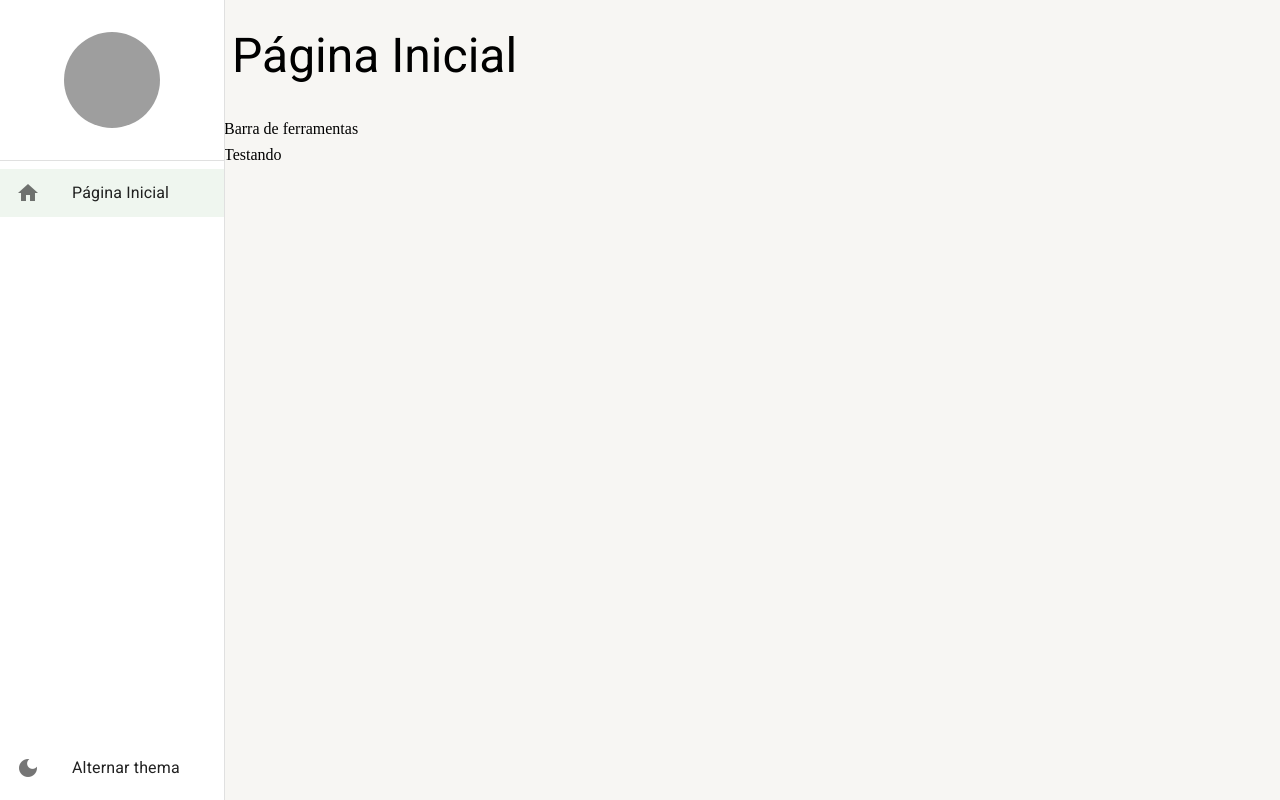
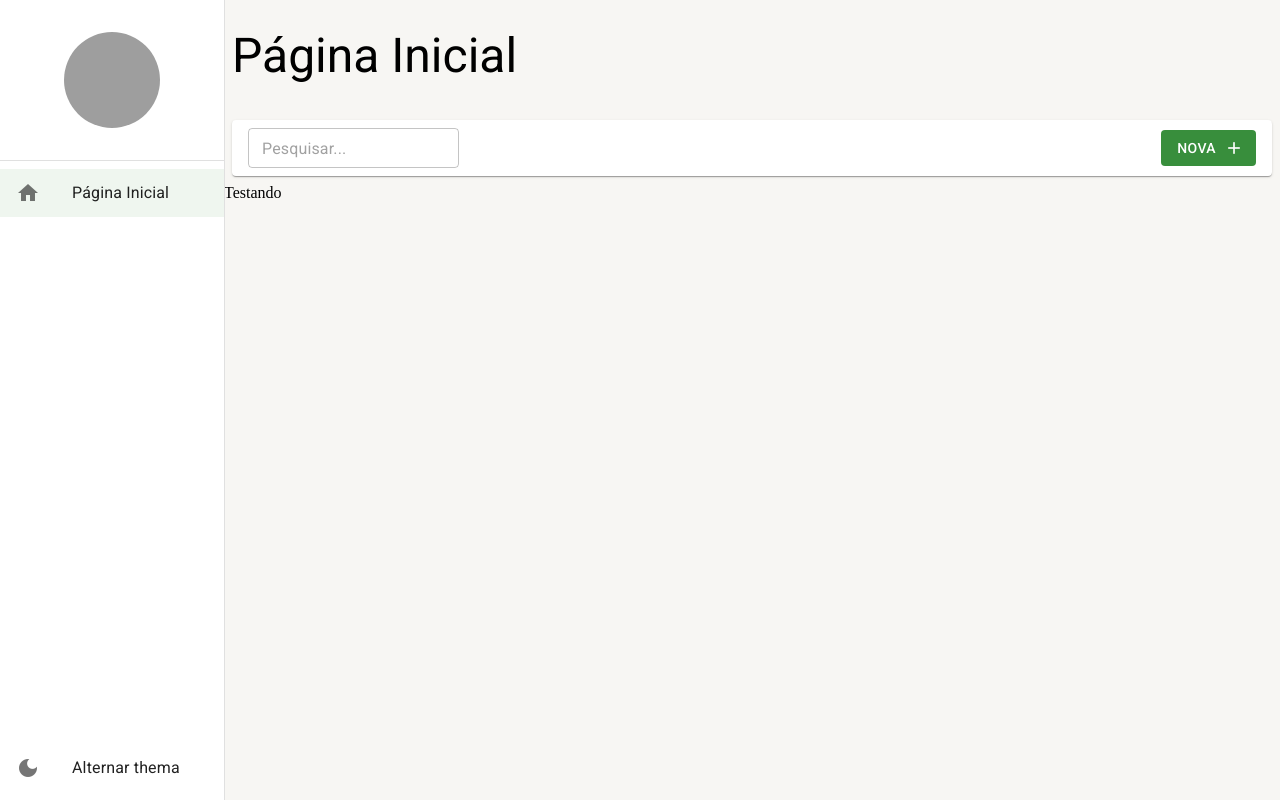
Before and after one commit to fabioluizrodrigues/ctrl-web-app, a React (Create React App) app: page /pagina-inicial in a window 1280 px wide. Built offline with nearby package versions, Linux system fonts and the light colour scheme; grey boxes are pictures that could not be loaded.

Commit message:
feat: pesquisa e botao novo na barra de ferramentas

```diff
--- a/src/pages/dashboard/Dashboard.tsx
+++ b/src/pages/dashboard/Dashboard.tsx
@@ -1,8 +1,17 @@
+import { BarraDeFerramentas } from '../../shared/components';
 import { LayoutBaseDePagina } from '../../shared/layouts';
 
 export const Dashboard = () => {
 	return (
-		<LayoutBaseDePagina titulo='Página Inicial' barraDeFerramentas={<>Barra de ferramentas</>}>
+		<LayoutBaseDePagina
+			titulo='Página Inicial'
+			barraDeFerramentas={(
+				<BarraDeFerramentas
+					mostrarInputBusca
+					textoBotaoNovo='Nova'
+				/>
+			)}
+		>
             Testando
 		</LayoutBaseDePagina>
 	);
--- /dev/null
+++ b/src/shared/components/barra-de-ferramentas/BarraDeFerramentas.tsx
@@ -0,0 +1,56 @@
+import { Box, Button, Paper, TextField, useTheme } from '@mui/material';
+import Icon from '@mui/material/Icon';
+
+interface IBarraDeFerramentasProps {
+    textoDaBusca?: string;
+    mostrarInputBusca?: boolean;
+    aoMudarTextoDeBusca?: (novoTexto: string) => void;
+
+    textoBotaoNovo?: string;
+    mostrarBotaoNovo?: boolean;
+    aoClicaEmNovo?: () => void;
+}
+
+export const BarraDeFerramentas: React.FC<IBarraDeFerramentasProps> = ({
+	textoDaBusca = '',
+	mostrarInputBusca = false,
+	aoMudarTextoDeBusca,
+	textoBotaoNovo = 'Novo',
+	mostrarBotaoNovo = true,
+	aoClicaEmNovo
+}) => {
+	const theme = useTheme();
+	return (
+		<Box
+			gap={1}
+			marginX={1}
+			padding={1}
+			paddingX={2}
+			display='flex'
+			alignItems='center'
+			height={theme.spacing(5)}
+			component={Paper}
+		>
+			{mostrarInputBusca && (
+				<TextField
+					size='small'
+					placeholder='Pesquisar...'
+					value={textoDaBusca}
+					onChange={(e) => aoMudarTextoDeBusca?.(e.target.value)}
+				/>
+			)}
+
+			<Box flex={1} display='flex' justifyContent='end'>
+				{mostrarBotaoNovo && (
+					<Button
+						color='primary'
+						disableElevation
+						variant='contained'
+						onClick={aoClicaEmNovo}
+						endIcon={<Icon>add</Icon>}
+					>{textoBotaoNovo}</Button>
+				)}
+			</Box>
+		</Box>
+	);
+};
--- a/src/shared/components/index.ts
+++ b/src/shared/components/index.ts
@@ -1 +1,2 @@
 export * from './menu-lateral/MenuLateral';
+export * from './barra-de-ferramentas/BarraDeFerramentas';
--- a/src/shared/components/menu-lateral/MenuLateral.tsx
+++ b/src/shared/components/menu-lateral/MenuLateral.tsx
@@ -1,5 +1,4 @@
-import { Avatar, Divider, Drawer, Icon, List, ListItemButton, ListItemIcon, ListItemText, useMediaQuery, useTheme } from '@mui/material';
-import { Box } from '@mui/system';
+import { Avatar, Box, Divider, Drawer, Icon, List, ListItemButton, ListItemIcon, ListItemText, useMediaQuery, useTheme } from '@mui/material';
 import { useMatch, useNavigate, useResolvedPath } from 'react-router-dom';
 import { useAppThemeContext, useDrawerContext } from '../../contexts';
 
```
